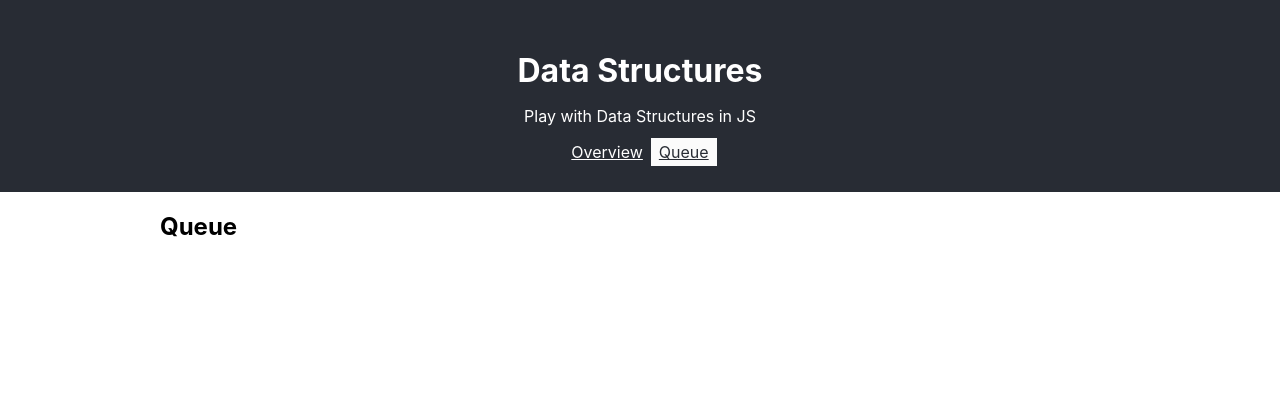
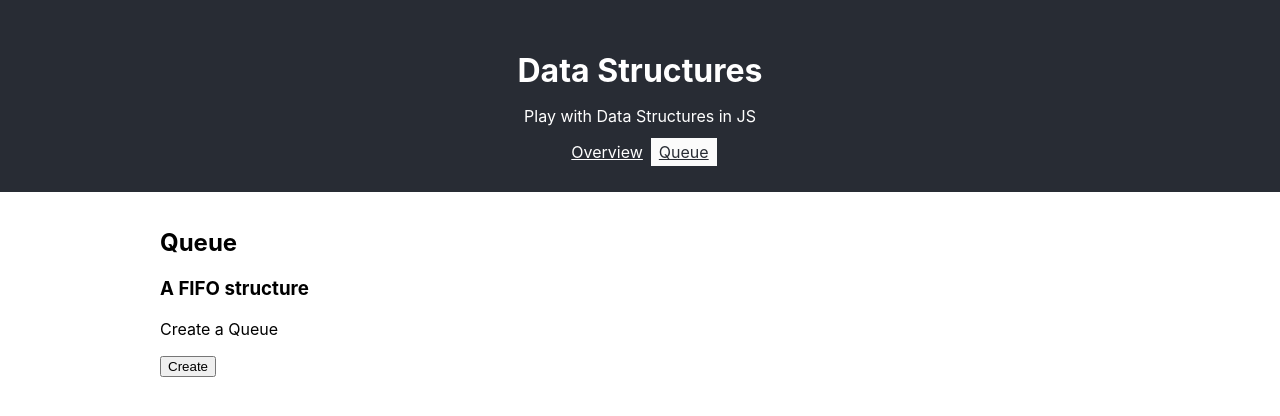
Before and after one commit to hansbrough/data-structures, a React (Create React App) app: page /queue in a window 1280 px wide. Shown: the top 416 px of the page. Built offline with nearby package versions, Linux system fonts and the light colour scheme.

Commit message:
add queue page

```diff
--- a/src/App.css
+++ b/src/App.css
@@ -34,6 +34,7 @@
 /*-- Question Graph minimal styling --*/
 main {
   margin: auto;
+  padding:1rem 2rem;
   width: 960px;
 }
 nav a {
--- a/src/components/Queue.js
+++ b/src/components/Queue.js
@@ -1,9 +1,64 @@
+import {React, useState, useEffect, useRef} from 'react';
+
 const QueuePage = () => {
+  const [queue, setQueue] = useState();
+  const enqueueInput = useRef(null);
+
+  useEffect(() => {
+    console.log("queue:",queue);
+  },[queue]);
+
+  // define a Queue
+  const createQueue = () => {
+    const queue = [];
+    return {
+      enqueue(item) {
+        return queue.unshift(item);
+      },
+      dequeue() {
+        return queue.pop();
+      },
+      peek() {
+        return queue[queue.length -1];
+      },
+      get length() {
+        return queue.length;
+      },
+      isEmpty() {
+        return queue.length === 0;
+      }
+    };
+  }
+
+  const handleEnqueueClick = () => {
+    queue.enqueue(enqueueInput.current.value);
+    enqueueInput.current.value = '';//cleanup ui
+  }
 
   return (
     <main>
       <h2>Queue</h2>
+      <h3>A FIFO structure</h3>
+      <div>
+        {!queue && (
+          <>
+          <p>Create a Queue</p>
+          <button onClick={() => setQueue(createQueue)}>Create</button>
+          </>
+        )}
+        {queue && (
+          <>
+          <button style={{marginRight:"1rem"}} onClick={() => console.log(queue.length)}>Log Queue Length</button>
+          <button style={{marginRight:"1rem"}}  onClick={() => console.log(queue.peek())}>Log Queue Peek</button>
+          <button onClick={() => console.log(queue.isEmpty())}>Log Queue isEmpty</button>
 
+          <p>Manipulate Queue</p>
+          <input ref={enqueueInput} />
+          <button onClick={handleEnqueueClick} disabled={false}>Add</button>
+          <button style={{display:"block", marginTop:"1rem"}} onClick={() => queue.dequeue()} disabled={false}>Remove</button>
+          </>
+        )}
+      </div>
     </main>
   )
 };
```
